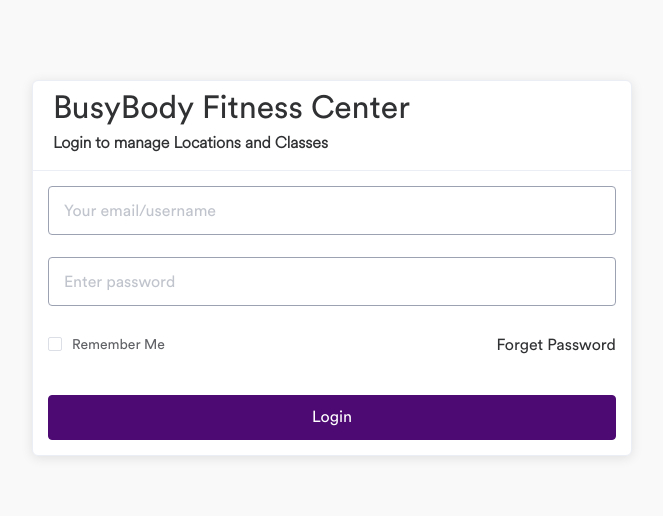
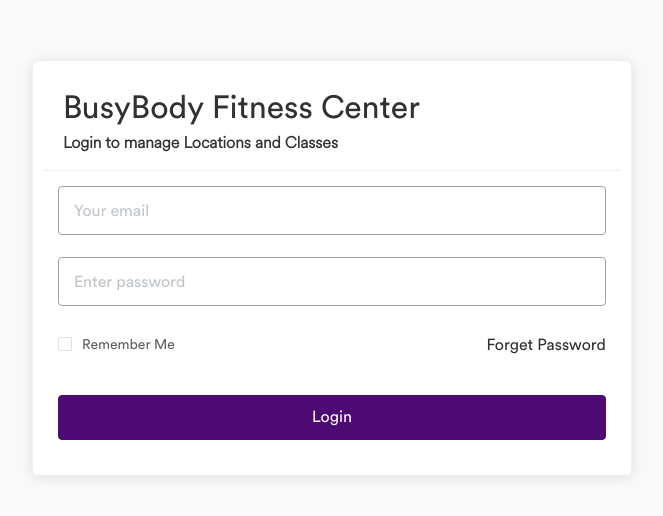
Before and after one commit to charles2k16/busybody-cms, a Nuxt app: page /login in a window 1280 px wide. Shown: the part 132-648 px from the top of the page, without its empty margins (308-971 px from the left). Built offline with nearby package versions, Linux system fonts and the light colour scheme.

Commit message:
[Feature]-login error handler

```diff
--- a/assets/css/global.css
+++ b/assets/css/global.css
@@ -117,6 +117,13 @@ h4 {
   padding-left: 10px;
   padding-right: 10px;
 }
+.py-20 {
+  padding-top: 20px;
+  padding-bottom: 20px;
+}
+.pt-20 {
+  padding-top: 20px;
+}
 
 .center {
   text-align: center;
--- a/mixins/global.ts
+++ b/mixins/global.ts
@@ -3,7 +3,7 @@ import { IMixinState } from '@/types/mixinsTypes'
 const ApplicationHandler = () => import('../handlers/ApplicationHandler.vue')
 
 export default Vue.extend({
-    components: {
+  components: {
     ApplicationHandler,
   },
   methods: <IMixinState> {
@@ -29,5 +29,12 @@ export default Vue.extend({
 
       return `${day}-${month}-${year}`;
     },
+    getNotification(message: string, type: string) {
+      this.$message({
+        showClose: true,
+        message,
+        type
+      });
+    }
   }
 });
--- a/pages/login.vue
+++ b/pages/login.vue
@@ -1,7 +1,7 @@
 <template>
   <div class="login_container">
     <div class="box-card">
-      <el-card>
+      <el-card class="py-20 px-10">
         <div slot="header" class="clearfix">
           <span class="login_title">BusyBody Fitness Center</span>
           <p class="mt-10">Login to manage Locations and Classes</p>
@@ -12,7 +12,7 @@
               <el-input
                 v-model="loginForm.email"
                 class="bb_input"
-                placeholder="Your email/username"
+                placeholder="Your email"
               ></el-input>
             </el-form-item>
 
@@ -44,6 +44,8 @@
 
 <script lang="ts">
 import Vue from 'vue'
+// import { IErrorObject } from '@/types'
+import { IMixinState } from '@/types/mixinsTypes'
 
 export default Vue.extend({
   name: 'Login',
@@ -64,8 +66,11 @@ export default Vue.extend({
           data: this.loginForm,
         })
         console.log(response)
-      } catch (err) {
-        console.log(err)
+      } catch (error: any) {
+        const err = Object.assign({}, error)
+        const message = err.response.data.error
+
+        ;(this as any as IMixinState).getNotification(message, 'error')
       }
     },
   },
--- a/types/index.ts
+++ b/types/index.ts
@@ -33,3 +33,9 @@ export interface IUser {
   classNumber: number
   lastActive: string
 }
+
+export interface IErrorObject {
+  response: {
+    data: object
+  }
+}
--- a/types/mixinsTypes.ts
+++ b/types/mixinsTypes.ts
@@ -1,4 +1,6 @@
 export interface IMixinState {
-  getFullName: (firstName : string, lastName: string) => string
-  getDate: (currentDate: string) => string
+  getFullName: (firstName : string, lastName: string) => string,
+  getDate: (currentDate: string) => string,
+  getNotification: (message: string, type: string) => void
+  $message: Function
 }
```
